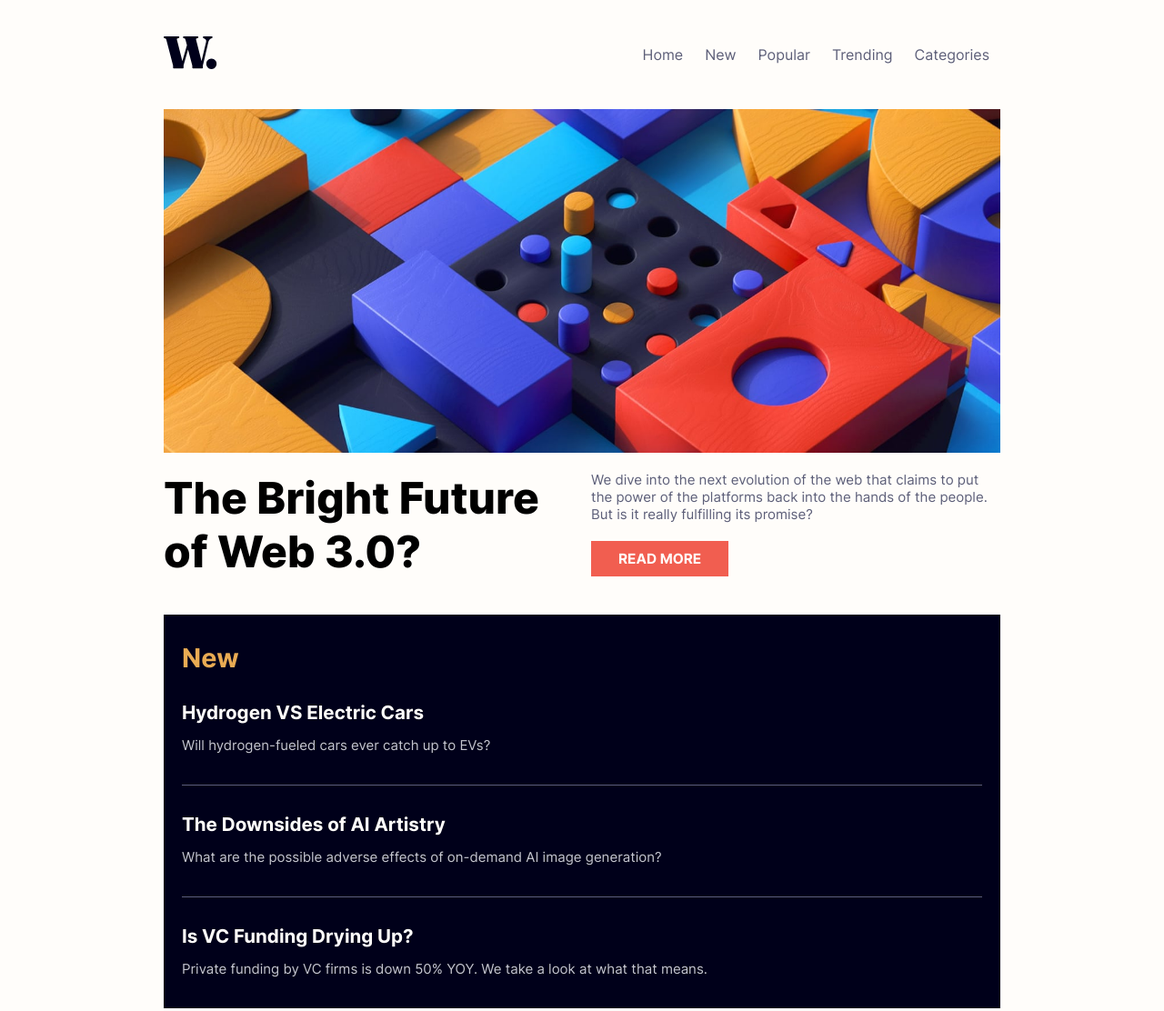
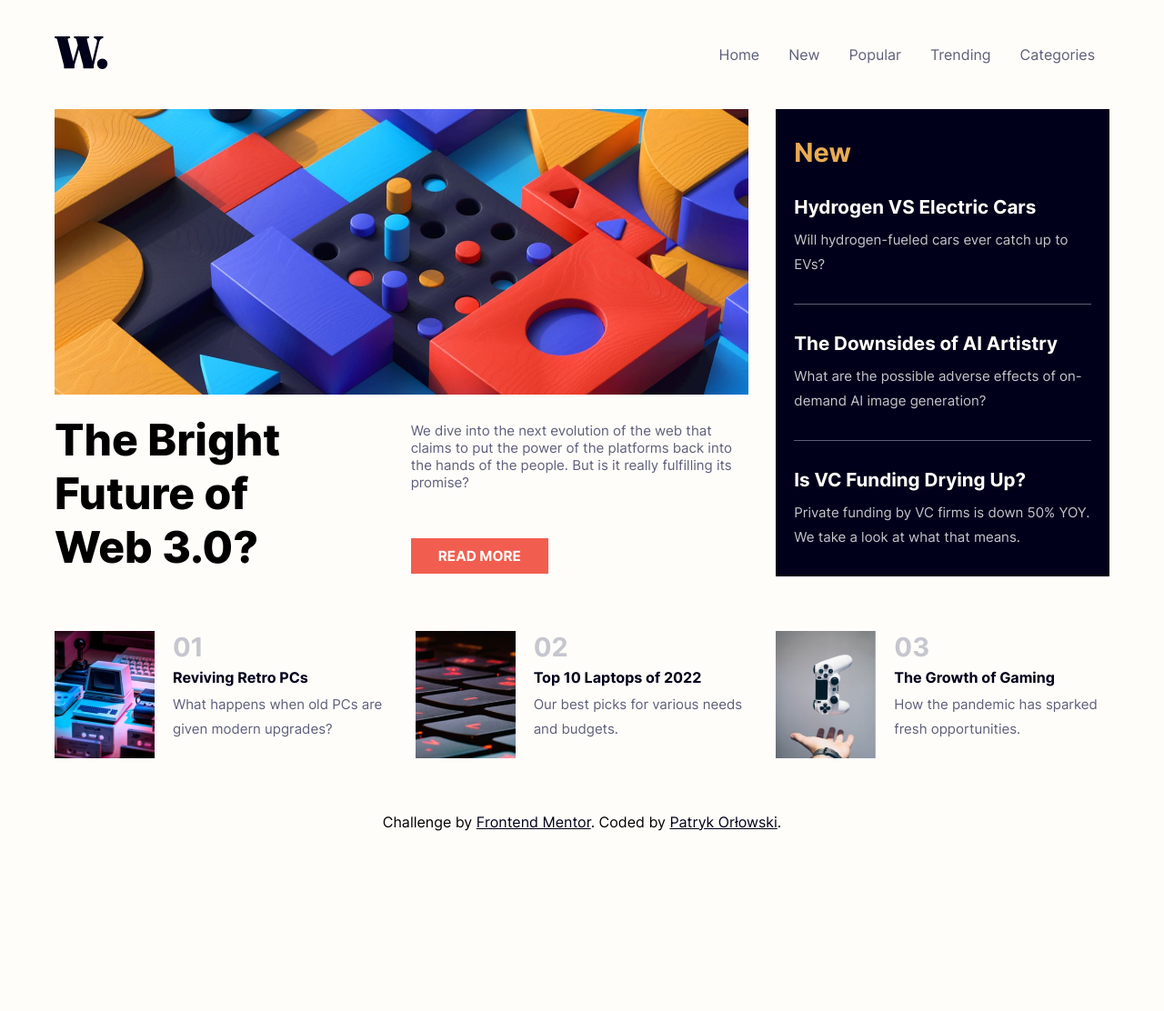
Before and after one commit to orlowski-dev/fm-news-homepage, a plain HTML site: page index.html in a window 1280 px wide. Shown: the top 1112 px of the page at 91% size. After the commit the page ends 934 px from the top, so only its background shows below. Drawn offline with Linux system fonts and the light colour scheme.

Commit message:
04 - Finished desktop verions of the page, edited readme file

```diff
--- a/assets/styles/main.css
+++ b/assets/styles/main.css
@@ -35,7 +35,7 @@ header {
     display: flex;
     align-items: center;
     justify-content: space-between;
-    max-width: 960px;
+    max-width: 1200px;
     margin: 20px auto 0;
     padding: 20px;
     background-color: var(--off-white);
@@ -76,7 +76,7 @@ header nav {
     position: fixed;
     top: 0;
     right: 0;
-    padding: 160px 30px 20px;
+    padding: 140px 30px 20px;
     background-color: var(--off-white);
     z-index: 92;
     width: 70%;
@@ -125,22 +125,25 @@ header nav.desktop-version #app-menu .menu-item a {
     color: var(--dark-grayish-blue);
     transition: color .13s ease-in-out;
     cursor: pointer;
-    padding: 6px 12px;
+    padding: 6px 16px;
     display: inline-block;
 }
 header nav.desktop-version #app-menu .menu-item a:hover,
 header nav.desktop-version #app-menu .menu-item a:focus,
-.new-articles-section article a:hover,
-.new-articles-section article a:focus,
 .three-articles-section article a:hover,
 .three-articles-section article a:focus {
     color: var(--soft-red);
 }
 
+.new-articles-section article a:hover,
+.new-articles-section article a:focus {
+    color: var(--soft-orange);
+}
+
 main {
     display: grid;
     grid-template-columns: 1fr;
-    max-width: 960px;
+    max-width: 1200px;
     margin: 0 auto;
     padding: 20px;
     gap: 40px;
@@ -251,18 +254,13 @@ main {
 
 footer {
     margin: 20px auto 0;
-    max-width: 960px;
+    max-width: 1200px;
     padding: 20px;
-}
-footer div {
-    background-color: var(--soft-orange);
-    color: var(--off-white);
-    padding: 20px;
+    text-align: center;
 }
 
 footer div a {
     color: var(--very-dark-blue);
-    line-height: 1.8;
 }
 
 @media (min-width: 580px) {
@@ -272,12 +270,40 @@ footer div a {
     .mobile-invisible {
         display: none;
     }
+    .highlighted-article-section {
+        grid-column: 1/3;
+    }
+    .new-articles-section {
+        grid-column: 3/4;
+    }
 
     .highlighted-article-section article {
         grid-template-columns: repeat(2, 1fr);
     }
+
+    .highlighted-article-section article section {
+        display: flex;
+        flex-direction: column;
+        justify-content: space-between;
+        padding-top: 10px;
+    }
+
+    .highlighted-article-section article h2 {
+        padding-right: 60px;
+
+    }
     .highlighted-article-section article img {
         grid-column: 1 / 3;
+    }
+    .three-articles-section {
+        grid-column: 1/4;
+        grid-template-columns: repeat(3, 1fr);
+    }
+
+    main {
+        grid-template-columns: repeat(3, 1fr);
+        column-gap: 30px;
+        row-gap: 60px;
     }
 }
 
--- a/index.html
+++ b/index.html
@@ -1,17 +1,21 @@
 <!DOCTYPE html>
 <html lang="en">
+
 <head>
     <meta charset="UTF-8">
-    <meta name="viewport" content="width=device-width, initial-scale=1.0"> <!-- displays site properly based on user's device -->
+    <meta name="viewport" content="width=device-width, initial-scale=1.0">
+    <!-- displays site properly based on user's device -->
     <link rel="icon" type="image/png" sizes="32x32" href="./assets/images/favicon-32x32.png">
     <link rel="stylesheet" href="assets/styles/main.css">
     <title>Frontend Mentor | News homepage</title>
 </head>
+
 <body>
 
+    <div class="main-wrapper">
         <header>
             <div class="logo-area">
-        <img src="assets/images/logo.svg" alt="logo icon"/>
+                <img src="assets/images/logo.svg" alt="logo icon" />
             </div>
             <nav id="main-navigation" class="desktop-version">
                 <div class="bg"></div>
@@ -37,7 +41,7 @@
             </nav>
             <div class="nav-button-area mobile-invisible">
                 <button role="button" id="nav-button" aria-haspopup="true" aria-controls="app-menu">
-            <img src="assets/images/icon-menu.svg" alt="menu icon"/>
+                    <img src="assets/images/icon-menu.svg" alt="menu icon" />
                 </button>
             </div>
         </header>
@@ -50,12 +54,15 @@
                     <h2>The Bright Future of Web 3.0?</h2>
                     <section>
                         <p>
-                    We dive into the next evolution of the web that claims to put the power of the platforms back into the hands of the people.
+                            We dive into the next evolution of the web that claims to put the power of the platforms
+                            back into the hands of the people.
                             But is it really fulfilling its promise?
                         </p>
+                        <div>
                             <a href="#" target="_blank" role="button">
                                 Read more
                             </a>
+                        </div>
                     </section>
                 </article>
             </section>
@@ -88,26 +95,32 @@
             </section>
             <section class="three-articles-section">
                 <article>
-            <img src="assets/images/image-retro-pcs.jpg" alt="retro pc"/>
+                    <img src="assets/images/image-retro-pcs.jpg" alt="retro pc" />
                     <section class="content">
                         <h2>01</h2>
-                <a href="#"><h3>Reviving Retro PCs</h3></a>
+                        <a href="#">
+                            <h3>Reviving Retro PCs</h3>
+                        </a>
                         <p>What happens when old PCs are given modern upgrades?</p>
                     </section>
                 </article>
                 <article>
-            <img src="assets/images/image-top-laptops.jpg" alt="laptops"/>
+                    <img src="assets/images/image-top-laptops.jpg" alt="laptops" />
                     <section class="content">
                         <h2>02</h2>
-                <a href="#"><h3>Top 10 Laptops of 2022</h3></a>
+                        <a href="#">
+                            <h3>Top 10 Laptops of 2022</h3>
+                        </a>
                         <p>Our best picks for various needs and budgets.</p>
                     </section>
                 </article>
                 <article>
-            <img src="assets/images/image-gaming-growth.jpg" alt="gaming"/>
+                    <img src="assets/images/image-gaming-growth.jpg" alt="gaming" />
                     <section class="content">
                         <h2>03</h2>
-                <a href="#"><h3>The Growth of Gaming</h3></a>
+                        <a href="#">
+                            <h3>The Growth of Gaming</h3>
+                        </a>
                         <p>How the pandemic has sparked fresh opportunities.</p>
                     </section>
                 </article>
@@ -115,11 +128,13 @@
         </main>
         <footer>
             <div class="attribution">
-        Challenge by <a href="https://www.frontendmentor.io?ref=challenge" target="_blank">Frontend Mentor</a>. <br>
+                Challenge by <a href="https://www.frontendmentor.io?ref=challenge" target="_blank">Frontend Mentor</a>.
                 Coded by <a href="https://www.frontendmentor.io/profile/orlowski-dev">Patryk Orłowski</a>.
             </div>
         </footer>
+    </div>
     <script src="assets/scripts/jquery-3.7.0.min.js"></script>
     <script src="assets/scripts/menu.js"></script>
 </body>
+
 </html>
```
Also changed, not shown: assets/preview/mobile-design.jpg (added), assets/preview/mobile-menu.jpg (added), 3 other files. Lines whose indentation alone changed are shown as unchanged.
